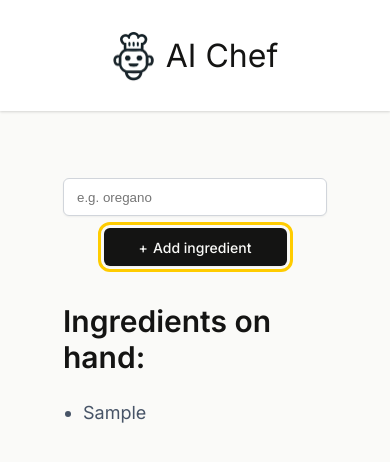
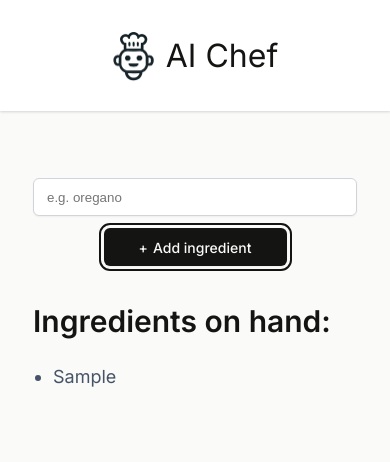
Before and after one commit to cdmain/ai-chef, a React (Vite) app: page / in a window 390 px wide. Both pictures are taken after typing "Sample" into the empty fields and a click on the button "Add ingredient". Shown: the top 462 px of the page. Built offline with nearby package versions, Linux system fonts and the light colour scheme.

Commit message:
improved responsive design

```diff
--- a/src/App.css
+++ b/src/App.css
@@ -6,11 +6,6 @@ body {
     margin: 0;
     font-family: Inter, sans-serif;
     background-color: #FAFAF8;
-}
-
-button:focus {
-    outline: 3px solid #ffcc00;
-    outline-offset: 3px;
 }
 
 button:hover {
@@ -63,7 +58,7 @@ button:active {
     align-items: center;
     gap: 12px;
 
-    padding: 67px 63px 37px;
+    padding: 67px 33px 37px;
 }
 
 .ingredient-input {
@@ -103,11 +98,16 @@ button:active {
     margin-right: 5px;
 }
 
+.add-ingredient-button:focus {
+    outline: 2px solid rgba(20, 20, 19, 1);
+    outline-offset: 3px;
+}
+
 .ingredients-container {
     display: flex;
     flex-direction: column;
     align-items: center;
-    padding: 0 63px;
+    padding: 0 33px;
     justify-content: flex-start;
 }
 
```
